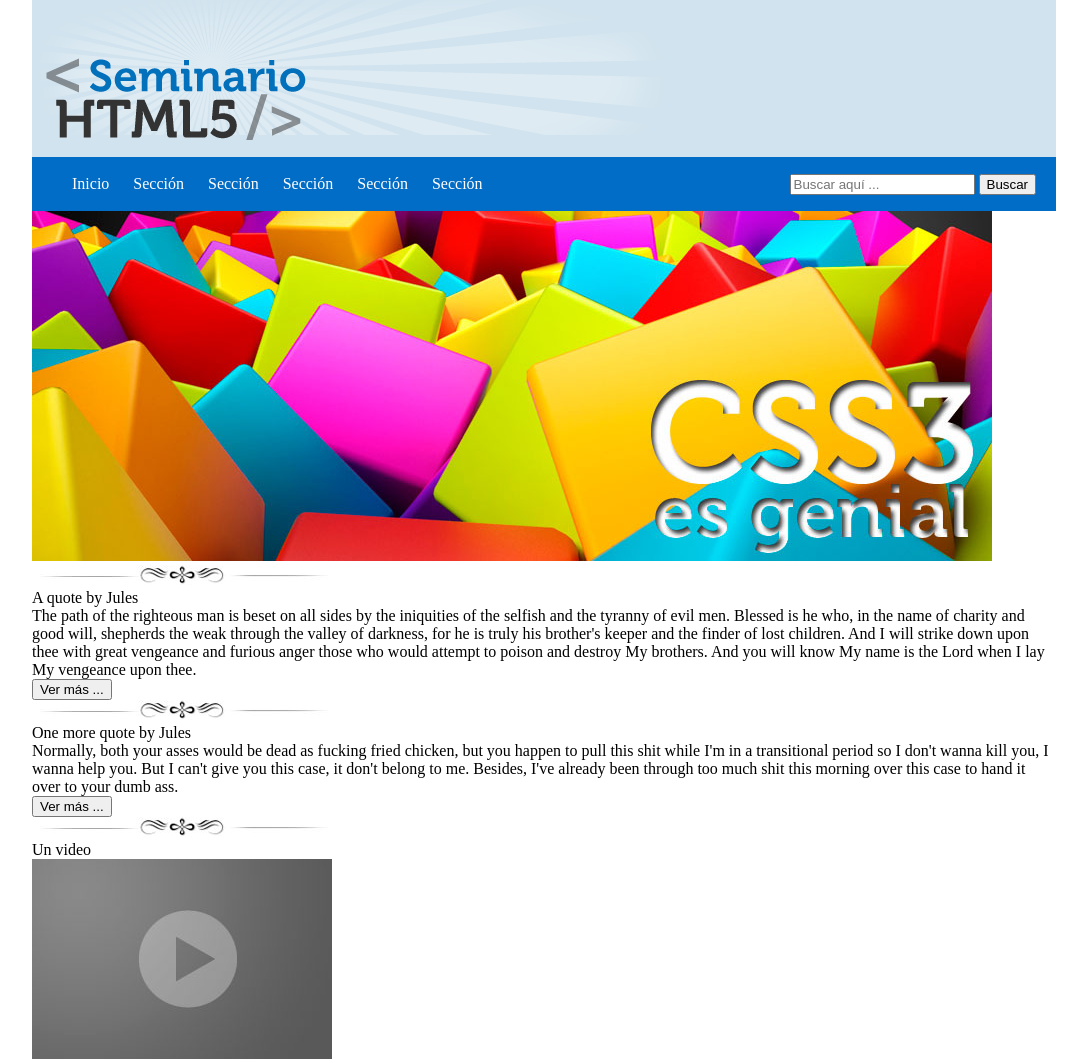
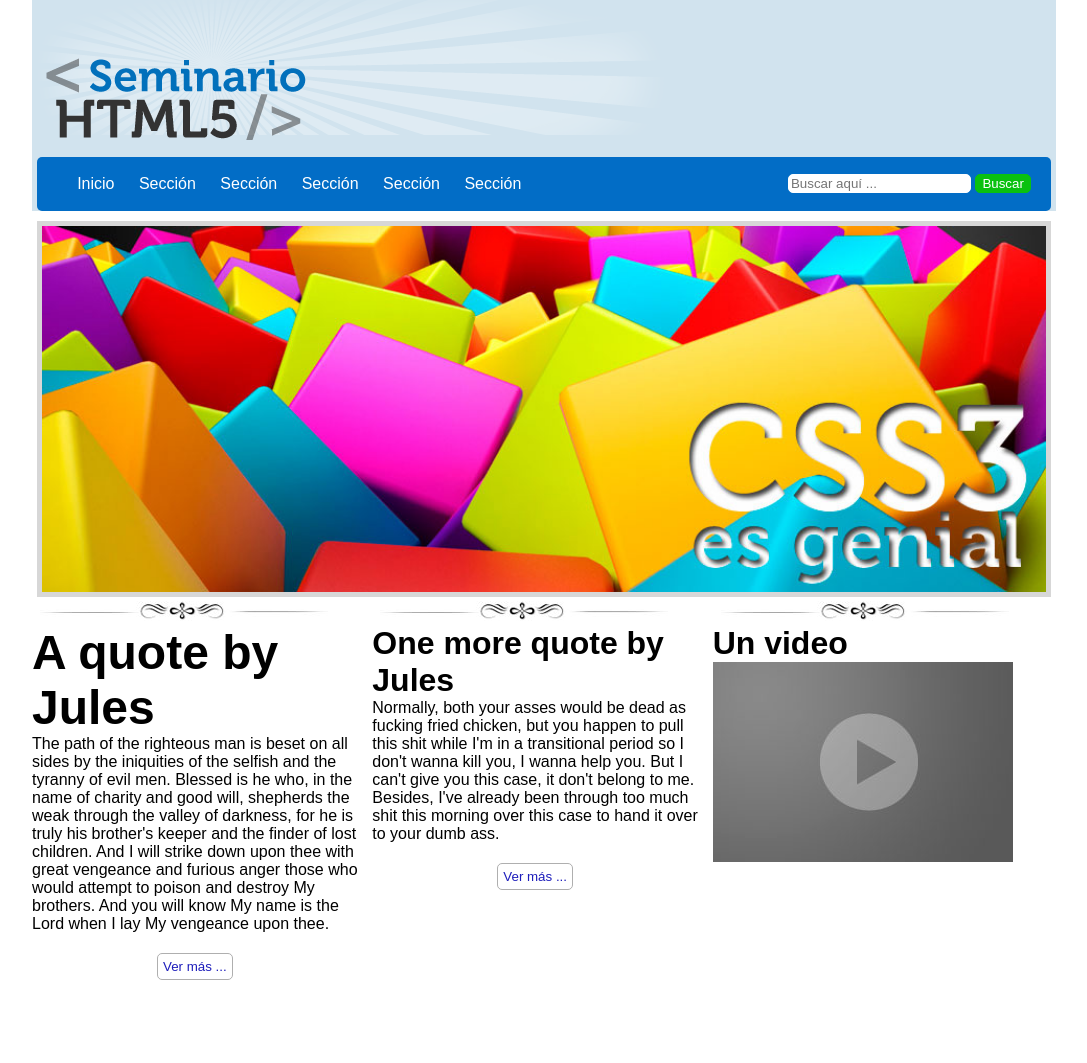
Before and after one commit to elescobars/pw15162022, a plain HTML site: page PracticaCSS01/index.html in a window 1280 px wide. Shown: the whole page, without its empty margins (96-1183 px from the left). After the commit the page ends 980 px from the top, so only its background shows below. Drawn offline with Linux system fonts and the light colour scheme.

Commit message:
Practica01 Realizada

```diff
--- a/PracticaCSS01/css/estilos.css
+++ b/PracticaCSS01/css/estilos.css
@@ -1,8 +1,21 @@
+.nito {
+    font-weight: bold;
+}
+
+.unaSeccion {
+    font-size: 3em;
+}
+
+.otraSeccion {
+    font-size: 2em;
+}
+
 body {
     /* 1em */
     font-size: 16px;
     margin: 0px auto;
     max-width: 1024px;
+    font-family: sans-serif
 }
 
 header {
@@ -11,7 +24,25 @@ header {
 
 header nav {
     background-color: #026dc6;
+    border-radius: 5px;
+    margin: 0px auto;
     padding: 2px 0;
+    width: 99%;
+}
+
+header nav form input {
+    border-radius: 5px;
+}
+
+header nav form input[type="submit"] {
+    background-color: rgb(10, 193, 16);
+    border: 1px solid rgb(10, 193, 16);
+    color: rgb(255, 255, 255);
+}
+
+header nav form input[type="text"] {
+    background-color: rgb(255, 255, 255);
+    border: 1px solid rgb(255, 255, 255);
 }
 
 header nav ul li {
@@ -30,3 +61,32 @@ header nav form {
 #logo {
     margin-top: -115px;
 }
+
+#seccion01 {
+    margin-top: 10px;
+}
+
+#seccion01 article {
+    text-align: center;
+}
+
+#seccion01 article img {
+    width: 98%;
+    border: 5px solid rgb(215, 215, 215);
+}
+
+#seccion02 article {
+    display: inline-block;
+    width: 32.8%;
+    vertical-align: top;
+}
+
+#seccion02 article input[type="submit"] {
+    background-color: rgb(255, 255, 255);
+    border-radius: 5px;
+    color: rgb(29, 29, 187);
+    padding: 5px;
+    margin-top: 20px;
+    margin-left: 125px;
+    border: solid 1px rgb(175, 175, 175);
+}
--- a/PracticaCSS01/index.html
+++ b/PracticaCSS01/index.html
@@ -33,7 +33,7 @@
         <article>
             <img src="img/separador.jpg" alt="separador">
             <br>
-            A quote by Jules
+            <span class="unaSeccion nito">A quote by Jules</span>
             <br>
             The path of the righteous man is beset on all sides by the iniquities of the selfish and the tyranny of evil men. Blessed is he who, in the name of charity and good will, shepherds the weak through the valley of darkness, for he is truly his brother's keeper and the finder of lost children. And I will strike down upon thee with great vengeance and furious anger those who would attempt to poison and destroy My brothers. And you will know My name is the Lord when I lay My vengeance upon thee.
             <br>
@@ -42,7 +42,7 @@
         <article>
             <img src="img/separador.jpg" alt="separador">
             <br>
-            One more quote by Jules
+            <span class="otraSeccion nito">One more quote by Jules</span>
             <br>
             Normally, both your asses would be dead as fucking fried chicken, but you happen to pull this shit while I'm in a transitional period so I don't wanna kill you, I wanna help you. But I can't give you this case, it don't belong to me. Besides, I've already been through too much shit this morning over this case to hand it over to your dumb ass.
             <br>
@@ -51,7 +51,7 @@
         <article>
             <img src="img/separador.jpg" alt="separador">
             <br>
-            Un video
+            <span class="otraSeccion nito">Un video</span>
             <br>
             <img src="img/video.jpg" alt="video-placeholder">
         </article>
```
